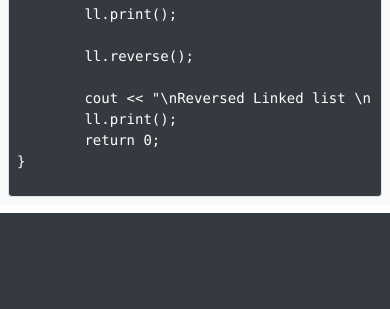
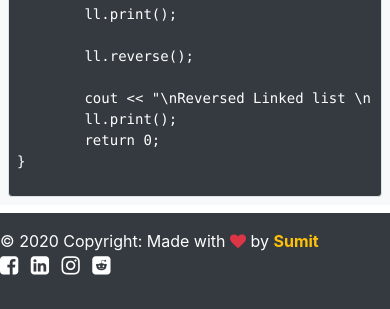
Before and after one commit to sumitverma007/mCodeme, a Django app: page /problem/problemtags/tag/4/ in a window 390 px wide. Shown: the part 2362-2671 px from the top of that part. Before the commit the page ends 2575 px from the top of that part, so only its background shows below. Run offline with Django 3.2, Linux system fonts and the light colour scheme; data comes from the database, SQL or seed files in the repository; the page is wider than the window, and the part outside it is not shown; some libraries are stand-ins or nearby versions.

Commit message:
Added Footer

```diff
--- a/templates/basic.html
+++ b/templates/basic.html
@@ -10,12 +10,13 @@
      <link href="https://maxcdn.bootstrapcdn.com/font-awesome/4.2.0/css/font-awesome.min.css" rel="stylesheet">
     <title>{% block title %}{% endblock title %}</title>
 <style>
+
 {% block css %}
 
 {% endblock css %}
 </style>
   </head>
-  <body>
+  <body class="px-0">
     <nav class="navbar navbar-expand-lg navbar-dark bg-dark">
   <a class="navbar-brand" href="/"><img src="/static/img/logo.png" height="25" alt="logo"></a>
   <button class="navbar-toggler" type="button" data-toggle="collapse" data-target="#navbarSupportedContent" aria-controls="navbarSupportedContent" aria-expanded="false" aria-label="Toggle navigation">
@@ -157,6 +158,27 @@
 
 
 {% endblock body %}
+<footer class="page-footer bg-dark font-small py-2 blue">
+
+  <!-- Copyright -->
+  <div class="row py-2">
+  <div class="col-md-6 footer-copyright text-white ">
+  © 2020 Copyright:
+    Made with <i class="fa fa-heart text-danger" aria-hidden="true"></i> by <a class="text-warning" href="https://www.linkedin.com/in/sumit-verma-35972b186"> <strong>Sumit</strong></a>
+  </div>
+  <div class="col-md-6 footer-copyright text-white pull-right ">
+  <ul class="list-inline">
+  <li class="list-inline-item"><a href="#"><i class="fa fa-facebook-square fa-lg text-white" aria-hidden="true"></i></a></li>
+ <li class="list-inline-item"><a href="#"><i class="fa fa-linkedin-square fa-lg text-white" aria-hidden="true"></i></a></li>
+  <li class="list-inline-item"><a href="#"><i class="fa fa-instagram fa-lg text-white" aria-hidden="true"></i></a></li>
+  <li class="list-inline-item"><a href="#"><i class="fa fa-reddit-square fa-lg text-white" aria-hidden="true"></i></a></li>
+  </ul>
+
+  </div>
+  <!-- Copyright -->
+</div>
+</footer>
+<!-- Footer -->
 
     <!-- Optional JavaScript -->
     <!-- jQuery first, then Popper.js, then Bootstrap JS -->
--- a/templates/problem/probdetail.html
+++ b/templates/problem/probdetail.html
@@ -7,7 +7,7 @@
 
 <div class="container bg-light my-2 p-2">
 <strong class="d-inline-block mb-2  text-primary">{{obj.p_tag}}</strong>
-<h3 class="mb-0"><a class="text-dark" href="#">{{obj.p_name}}</a></h3>
+<h3 class="mb-0"><a class="text-success" href="#">{{obj.p_name}}</a></h3>
 <div class="mb-1 text-muted"><i>Author :</i> {{obj.p_user.username}}  <span class="badge badge-danger mx-3">{{obj.p_timestamp|naturaltime}}</span></div>
 <h4 class="mb-2 mt-2">Problem Statement</h4>
 <p>{{obj.p_desc}}</p>
```
